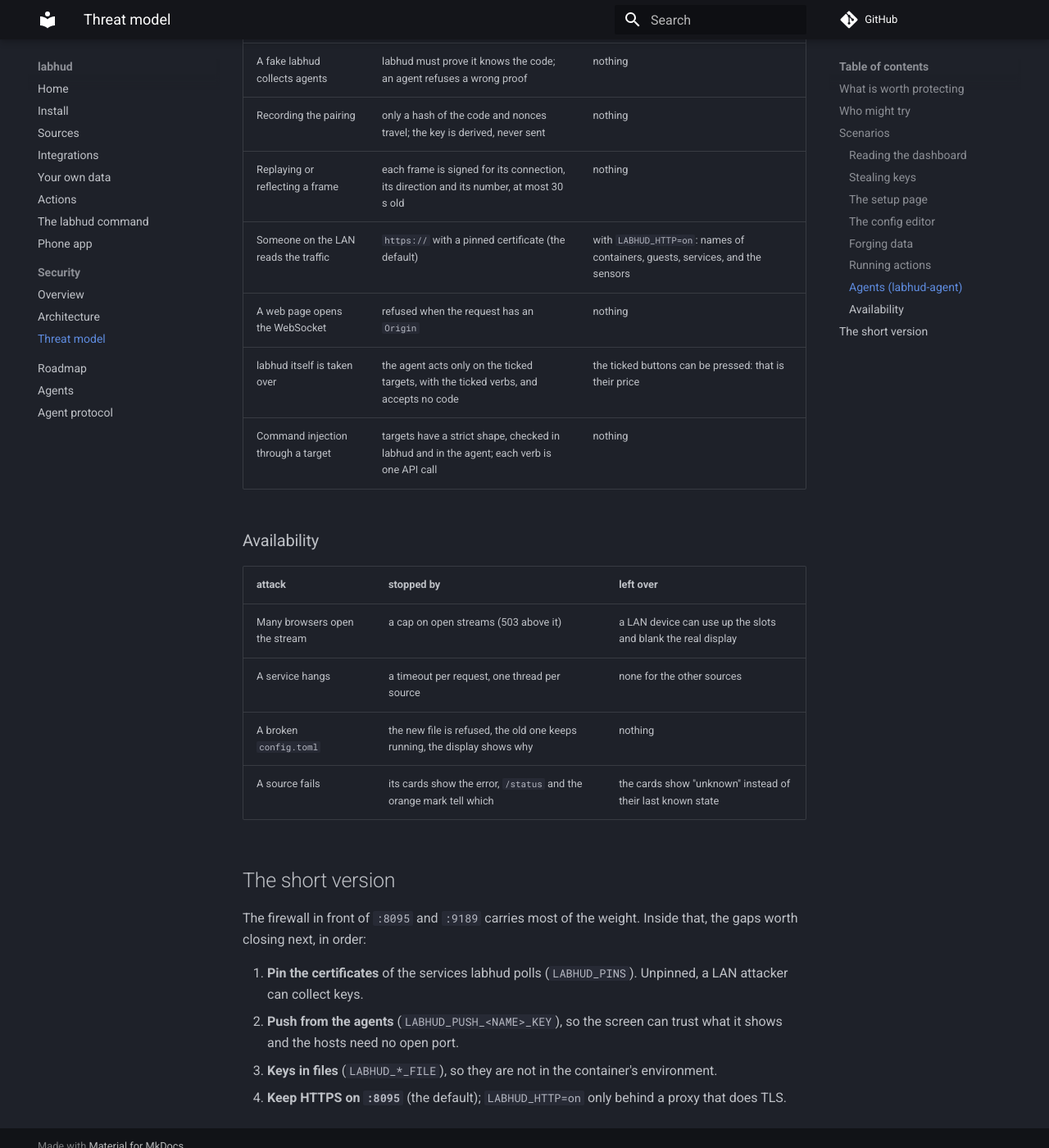
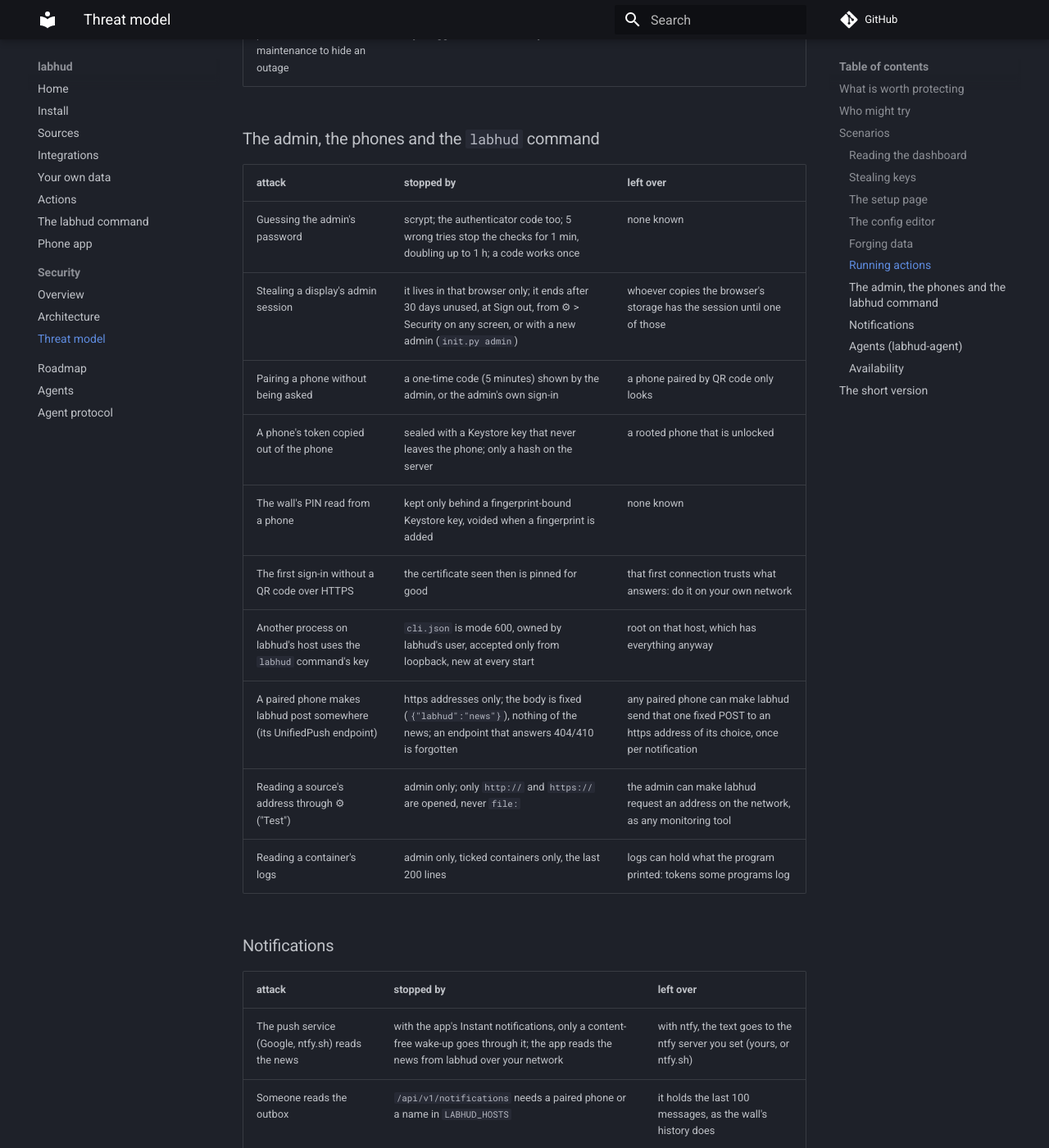
Before and after one commit to Mithrandler/labhud, an MkDocs documentation site: the page built from docs/threat-model.md, in a window 1280 px wide and 1400 px high, scrolled down 4791 px. Shown: the whole window at 82% size. Built offline with MkDocs 1.6.1 and Material for MkDocs 9.7.7, drawn with Linux system fonts in a browser that asks for light colours; comment, search, counter and statistics services are not loaded; some of the changed text lies outside the part shown.

Commit message:
Audit: only http(s) is ever opened for a source or a test in ⚙; the WebSocket's SHA-1 marked as the RFC's; threat model for 0.3 (admin, phones, PIN, CLI, push, logs)
bandit, gosec, govulncheck, Android lint and a history scan for secrets: no finding left
that is not explained in docs/threat-model.md.

Co-Authored-By: Claude Opus 5.5 <noreply@anthropic.com>

```diff
--- a/docs/threat-model.md
+++ b/docs/threat-model.md
@@ -11,7 +11,10 @@ What labhud protects, against whom, and where it stops. The connections themselv
 | **Service keys** (Proxmox, PBS, OPNsense, *arr...) | labhud's environment (`.env`) | the most valuable thing here: some services have no read-only keys |
 | **Action secret** (`LABHUD_ACTION_SECRET`) | labhud and the agent | whoever has it can start and stop what the agent's file allows |
 | **The snapshot** | labhud's memory, every display | a map of your network: host names, addresses, guests, alerts, logins |
-| **The actions themselves** | the agent's TOML file | a shutdown pressed by the wrong person is an outage |
+| **The actions themselves** | the agent's TOML file, the ticks in ⚙ > Agents | a shutdown pressed by the wrong person is an outage |
+| **The admin** (password, authenticator secret) | `LABHUD_DATA` (scrypt hash; the TOTP secret as it is) | whoever is the admin presses every button and changes every setting |
+| **Phone tokens and agent keys** | the phone's Keystore; `/etc/labhud-agent/key`; only hashes in `LABHUD_DATA` | a token is a phone; a key is an agent |
+| **The `labhud` command's key** | `LABHUD_DATA/cli.json` (mode 600, new at every start) | it does what ⚙ does, from labhud's own machine |
 
 ## Who might try
 
@@ -37,7 +40,7 @@ Each line: what happens, what stops it today, and what is left.
 | A LAN device opens `:8095` | your firewall rule (labhud itself has no login) | without that rule, the whole snapshot is readable |
 | A web page uses DNS rebinding to read the snapshot | `LABHUD_HOSTS`: any other `Host` gets 421 | nothing, if `LABHUD_HOSTS` is set |
 | Someone sniffs the display's traffic | HTTPS by default: labhud's own certificate (`LABHUD_DATA/tls`), or yours (`LABHUD_TLS_CERT`) | `LABHUD_HTTP=on` turns it off; a browser warns once about labhud's own certificate |
-| Someone holds the display | nothing | they see what the wall shows, and can press the buttons |
+| Someone holds the display | a display not signed in as the admin only shows (no buttons, no ⚙); with a PIN, a signed-in display goes back to only showing after 2 minutes without a touch | they see what the wall shows |
 
 ### Stealing keys
 
@@ -86,12 +89,34 @@ HTTP (`setupmode.py`).
 |---|---|---|
 | A LAN device posts to the agent | HMAC with a secret only labhud and the agent know, plus the agent's IP allowlist | nothing, while the secret stays secret |
 | Replaying a captured request | 30-second window, nonce, each signature accepted once | nothing |
-| A stolen phone presses buttons | the app's own lock if chosen (screen lock or fingerprint); Remove in ⚙ > Devices > Phones ends its token | without the app lock, an unlocked phone is as good as standing at an unlocked display |
+| A stolen phone presses buttons | a phone only looks until it signs in as the admin; with a PIN, a signed-in phone needs it again after 2 minutes (or the fingerprint that stands in for it); the app's own lock if chosen; Remove in ⚙ > Phones ends its token at once | a signed-in, unlocked phone without the app lock, taken within those 2 minutes |
 | Injecting a command | the agent runs only commands written in its TOML file; the name only selects one | nothing |
-| Someone at the display presses SHUT DOWN | the PIN, if set (`[lock]`); a confirmation dialog | without a PIN nobody is identified. Keep destructive actions to what a guest may press |
+| Someone at the display presses SHUT DOWN | the admin's sign-in (a display not signed in has no buttons); the PIN, if set; a confirmation dialog | a display left signed in without a PIN |
 | Someone at the display guesses the PIN | 5 wrong PINs stop the checks for 1 min, doubling up to 1 h; each pause is in the timeline | 10,000 PINs: a patient guesser gets through in weeks, and it shows in the history long before |
 | Someone at the display bypasses the keypad (developer tools) | labhud refuses an action, and maintenance, without a live ticket | nothing |
 | Someone at the display puts a host in maintenance to hide an outage | off unless `[maintenance] buttons = true`; at most 7 days; logged and in the history | the host stays grey and silent until it ends |
+
+### The admin, the phones and the `labhud` command
+
+| attack | stopped by | left over |
+|---|---|---|
+| Guessing the admin's password | scrypt; the authenticator code too; 5 wrong tries stop the checks for 1 min, doubling up to 1 h; a code works once | none known |
+| Stealing a display's admin session | it lives in that browser only; it ends after 30 days unused, at Sign out, from ⚙ > Security on any screen, or with a new admin (`init.py admin`) | whoever copies the browser's storage has the session until one of those |
+| Pairing a phone without being asked | a one-time code (5 minutes) shown by the admin, or the admin's own sign-in | a phone paired by QR code only looks |
+| A phone's token copied out of the phone | sealed with a Keystore key that never leaves the phone; only a hash on the server | a rooted phone that is unlocked |
+| The wall's PIN read from a phone | kept only behind a fingerprint-bound Keystore key, voided when a fingerprint is added | none known |
+| The first sign-in without a QR code over HTTPS | the certificate seen then is pinned for good | that first connection trusts what answers: do it on your own network |
+| Another process on labhud's host uses the `labhud` command's key | `cli.json` is mode 600, owned by labhud's user, accepted only from loopback, new at every start | root on that host, which has everything anyway |
+| A paired phone makes labhud post somewhere (its UnifiedPush endpoint) | https addresses only; the body is fixed (`{"labhud":"news"}`), nothing of the news; an endpoint that answers 404/410 is forgotten | any paired phone can make labhud send that one fixed POST to an https address of its choice, once per notification |
+| Reading a source's address through ⚙ ("Test") | admin only; only `http://` and `https://` are opened, never `file:` | the admin can make labhud request an address on the network, as any monitoring tool |
+| Reading a container's logs | admin only, ticked containers only, the last 200 lines | logs can hold what the program printed: tokens some programs log |
+
+### Notifications
+
+| attack | stopped by | left over |
+|---|---|---|
+| The push service (Google, ntfy.sh) reads the news | with the app's Instant notifications, only a content-free wake-up goes through it; the app reads the news from labhud over your network | with ntfy, the text goes to the ntfy server you set (yours, or ntfy.sh) |
+| Someone reads the outbox | `/api/v1/notifications` needs a paired phone or a name in `LABHUD_HOSTS` | it holds the last 100 messages, as the wall's history does |
 
 ### Agents (labhud-agent)
 
@@ -126,3 +151,5 @@ worth closing next, in order:
    and the hosts need no open port.
 3. **Keys in files** (`LABHUD_*_FILE`), so they are not in the container's environment.
 4. **Keep HTTPS on `:8095`** (the default); `LABHUD_HTTP=on` only behind a proxy that does TLS.
+5. **Set the PIN** with an admin: a signed-in display or phone then goes back to only showing
+   after 2 minutes without a touch.
--- a/onboard.py
+++ b/onboard.py
@@ -32,6 +32,8 @@ def fingerprint(url):
 
 
 def get(url, header=None, timeout=10):
+    if not str(url).lower().startswith(("http://", "https://")):   # never file:, ftp: or the like
+        raise ValueError("the address must start with http:// or https://")
     req = urllib.request.Request(url, headers=header or {})
     with urllib.request.urlopen(req, timeout=timeout, context=_NO_VERIFY) as r:
         return json.loads(r.read() or b"{}")
--- a/websock.py
+++ b/websock.py
@@ -18,7 +18,8 @@ class Closed(Exception):
 
 
 def accept_key(key):
-    return base64.b64encode(hashlib.sha1((key + GUID).encode()).digest()).decode()
+    # RFC 6455 fixes SHA-1 here: a handshake echo, not a security check
+    return base64.b64encode(hashlib.sha1((key + GUID).encode(), usedforsecurity=False).digest()).decode()
 
 
 def handshake_ok(headers):
```
Also changed, not shown: 2 other files.
